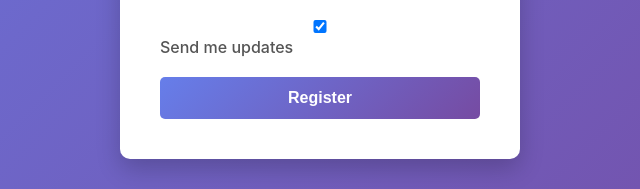
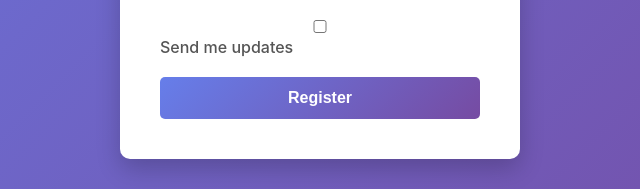
Before and after one commit to emily8118/registration-form, a website: page index.html in a window 1280 px wide. Shown: the part 528-717 px from the top of the page, 320-960 px from the left. Drawn offline with Linux system fonts and the light colour scheme.

Commit message:
fix checkbox issue

```diff
--- a/index.html
+++ b/index.html
@@ -151,7 +151,7 @@
             </div>
             <div class="form-group">
 				<label class="checkbox-label">
-				<input type="checkbox" id="sendupdate" name="sendupdate"checked>
+				<input type="checkbox" id="sendupdate" name="sendupdate"  value="yes">
 				Send me updates
 				</label>
 			 </div>
```
